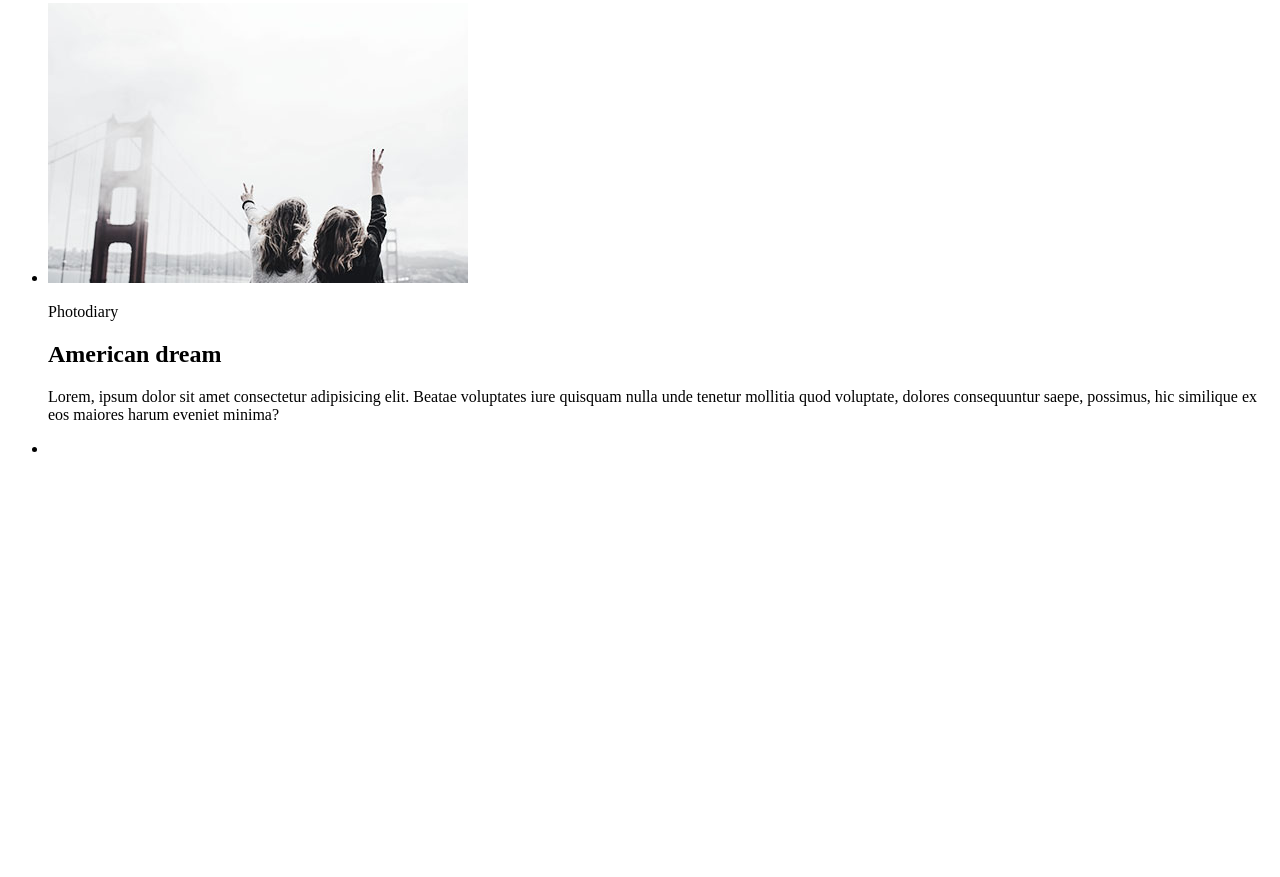
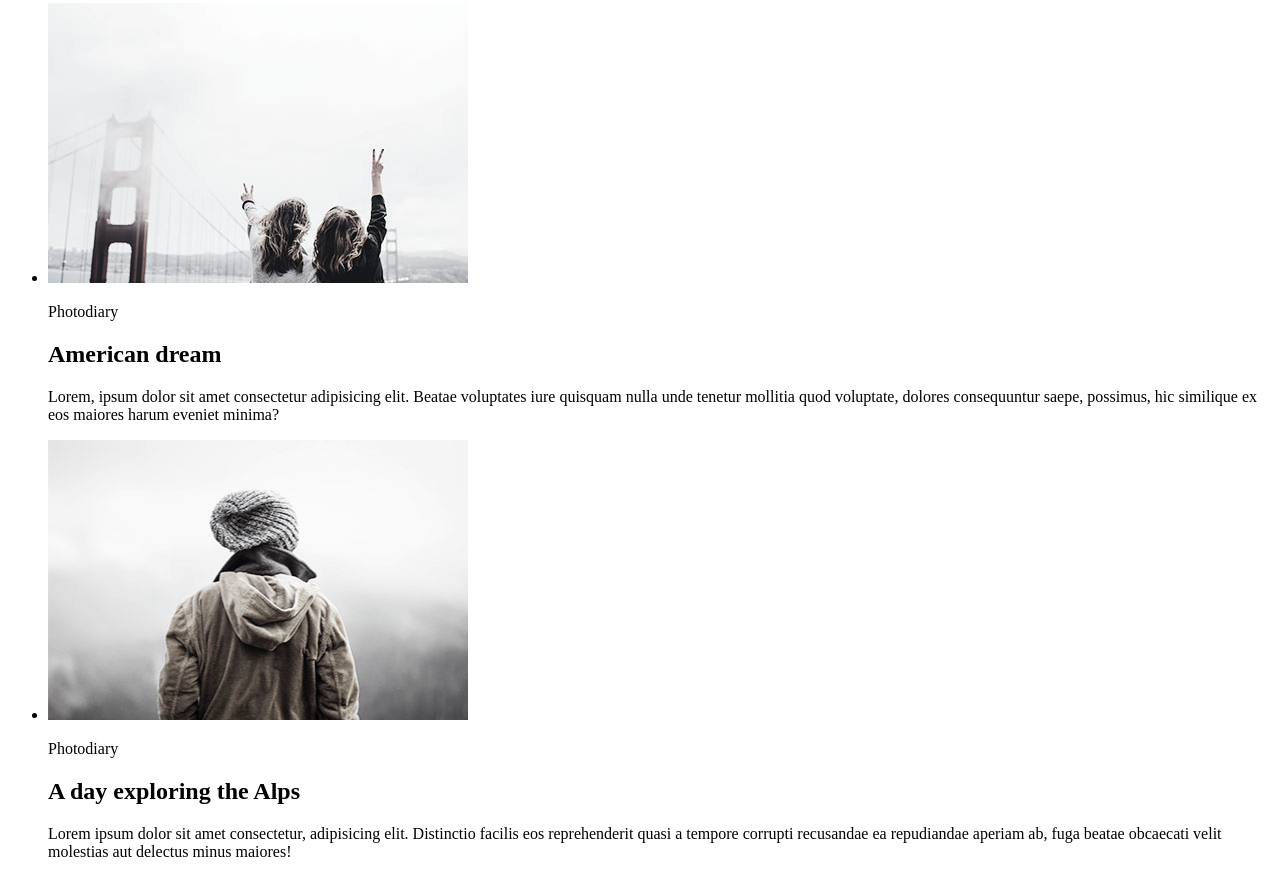
Before and after one commit to belon-creator/goit-markup-hw-02, a plain HTML site: page index.html in a window 1280 px wide. Shown: the part 973-1850 px from the top of the page. Before the commit the page ends 1447 px from the top, so only its background shows below. Drawn offline with Linux system fonts and the light colour scheme.

Commit message:
add 4-th article

```diff
--- a/index.html
+++ b/index.html
@@ -66,7 +66,17 @@
               eos maiores harum eveniet minima?
             </p>
           </li>
-          <li></li>
+          <li>
+            <img src="./img/homework-01-3.jpg" alt="img" width="420" />
+            <p>Photodiary</p>
+            <h2>A day exploring the Alps</h2>
+            <p>
+              Lorem ipsum dolor sit amet consectetur, adipisicing elit.
+              Distinctio facilis eos reprehenderit quasi a tempore corrupti
+              recusandae ea repudiandae aperiam ab, fuga beatae obcaecati velit
+              molestias aut delectus minus maiores!
+            </p>
+          </li>
         </ul>
       </section>
     </main>
```
